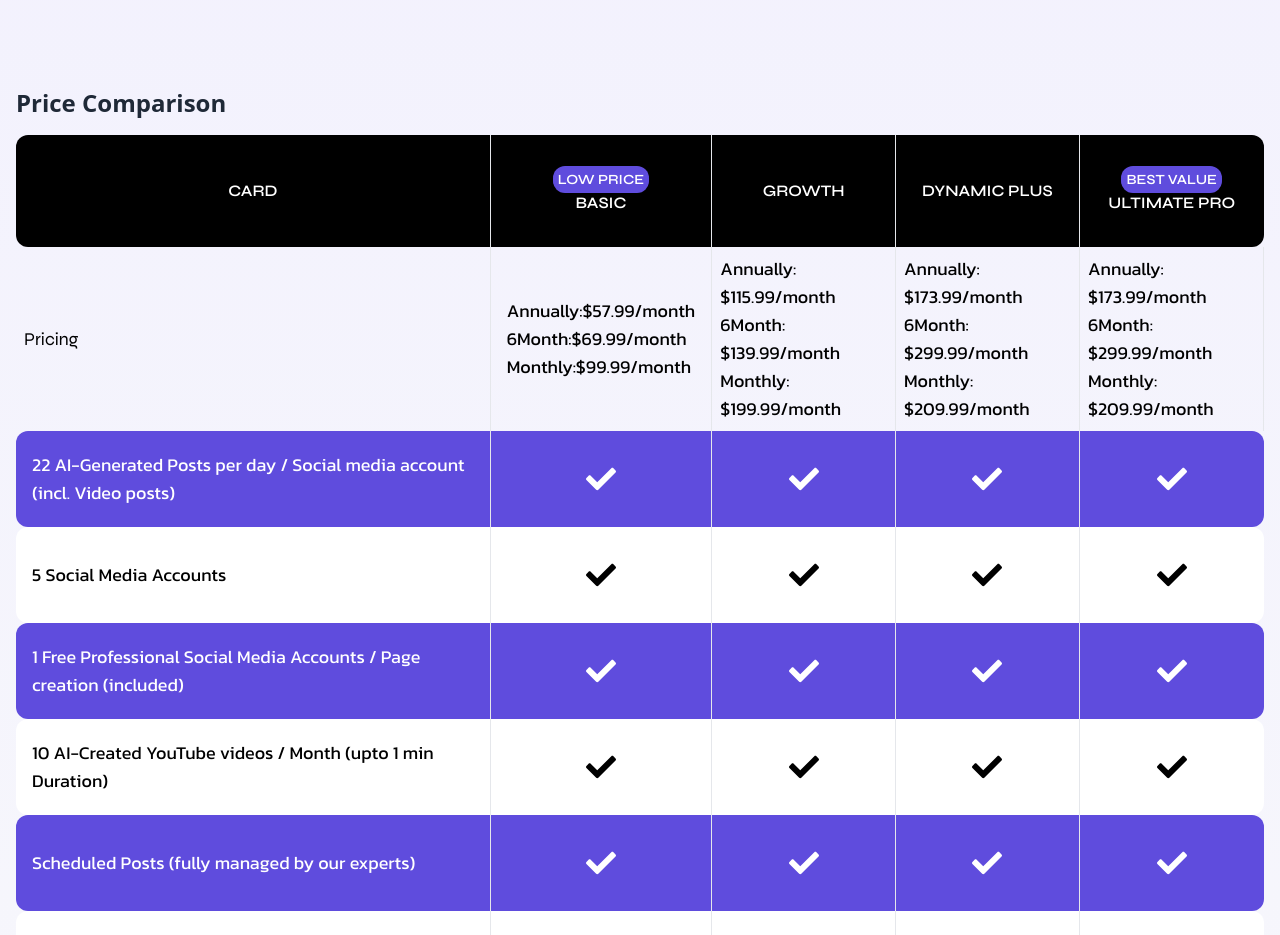
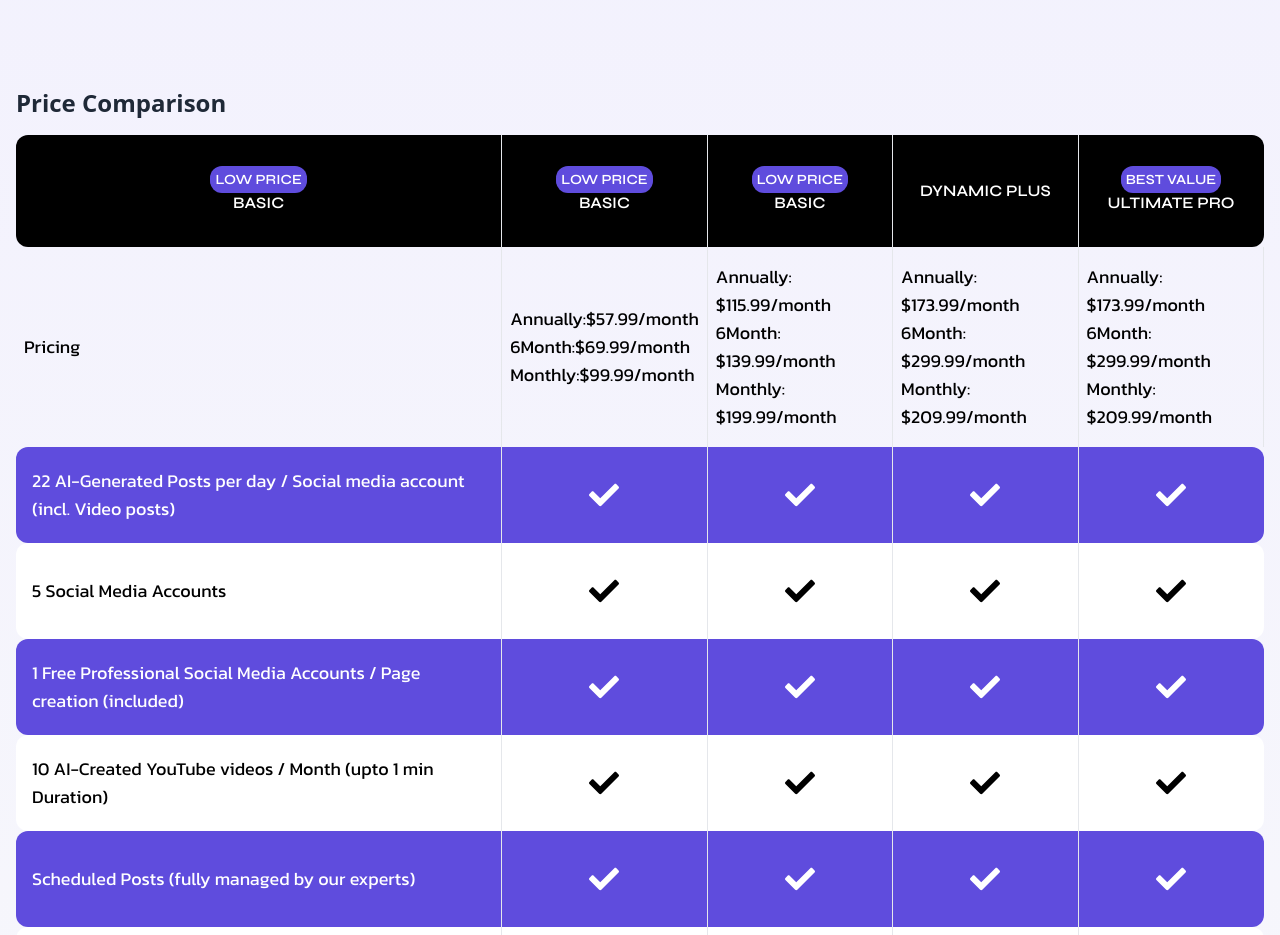
Before and after one commit to dileep8269/acumens-media, a React (Vite) app: page /pricing.htm in a window 1280 px wide. Shown: the part 1460-2395 px from the top of the page. Built offline with nearby package versions, Linux system fonts and the light colour scheme.

Commit message:
added price table comparison

```diff
--- a/src/components/pricingPageComponents/PricingTableComparison.jsx
+++ b/src/components/pricingPageComponents/PricingTableComparison.jsx
@@ -127,32 +127,32 @@ const PricingTableComparison = () => {
                 <table className="min-w-full">
                     <thead>
                         <tr className="h-28">
-                            <th className="py-2 px-4 rounded-s-xl font-syne font-semibold uppercase text-base border-r bg-black text-white lg:w-[40%]">Card</th>
+                            <th className="py-2 px-4 rounded-s-xl font-syne font-semibold uppercase text-base border-r bg-black text-white lg:w-[40%]"><span className="bg-blue-Purple mb-2 p-[5px] rounded-xl w-12 text-sm">Low Price</span><br />Basic</th>
                             <th className="py-2 px-4 font-semibold font-syne uppercase text-center border-r text-base bg-black text-white lg:w-[15%]"><span className="bg-blue-Purple mb-2 p-[5px] rounded-xl w-12 text-sm">Low Price</span><br />Basic</th>
-                            <th className="py-2 px-4 font-semibold font-syne uppercase text-base border-r bg-black text-white lg:w-[15%]">Growth</th>
+                            <th className="py-2 px-4 font-semibold font-syne uppercase text-base border-r bg-black text-white lg:w-[15%]"><span className="bg-blue-Purple mb-2 p-[5px] rounded-xl w-12 text-sm">Low Price</span><br />Basic</th>
                             <th className="py-2 px-4 font-semibold font-syne uppercase text-base border-r bg-black text-white lg:w-[15%]">Dynamic Plus</th>
                             <th className="py-2 px-4 rounded-e-xl font-syne font-semibold uppercase text-base bg-black text-white lg:w-[15%]"><span className="bg-blue-Purple p-[5px] rounded-xl w-12 text-sm">Best Value</span><br />Ultimate Pro</th>
                         </tr>
                     </thead>
                     <tbody>
                         <tr>
-                            <td className="py-2 px-2 text-left font-syne border-r text-lg text-black">Pricing</td>
-                            <td className="p-4 font-kanit text-lg border-r text-left text-black">
+                            <td className="py-2 px-2 text-left font-kanit border-r text-lg text-black">Pricing</td>
+                            <td className="px-2 py-4 font-kanit text-lg border-r text-left text-black">
                                 Annually:$57.99/month
                                 6Month:$69.99/month
                                 Monthly:$99.99/month
                             </td>
-                            <td className="p-2 font-kanit text-lg border-r text-left text-black">
+                            <td className="px-2 py-4 font-kanit text-lg border-r text-left text-black">
                                 Annually: $115.99/month
                                 6Month: $139.99/month
                                 Monthly: $199.99/month
                             </td>
-                            <td className="p-2 font-kanit text-lg border-r text-left text-black">
+                            <td className="px-2 py-4 font-kanit text-lg border-r text-left text-black">
                                 Annually: $173.99/month
                                 6Month: $299.99/month
                                 Monthly: $209.99/month
                             </td>
-                            <td className="p-2 font-kanit text-lg border-r text-left text-black">
+                            <td className="px-2 py-4 font-kanit text-lg border-r text-left text-black">
                                 Annually: $173.99/month
                                 6Month: $299.99/month
                                 Monthly: $209.99/month
```
